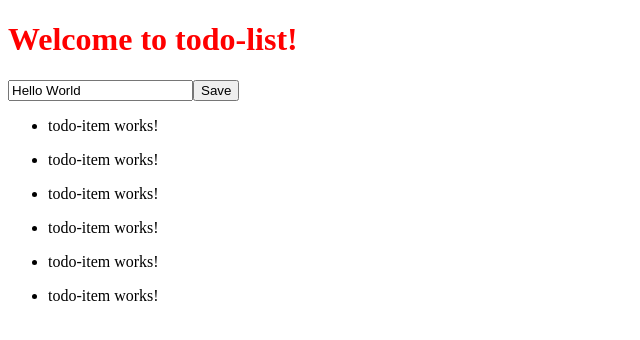
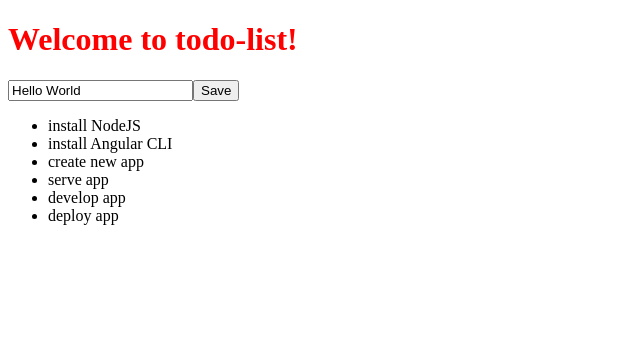
Before and after one commit to AnaBoca/ng-girls-todo-list-tutorial-practice, an Angular app in the folder todo-list/: page / in a window 1280 px wide. Shown: the top 340 px of the page, without its empty margins (0-640 px from the left). Built offline with nearby package versions, Linux system fonts and the light colour scheme.

Commit message:
interface

```diff
--- a/todo-list/src/app/app.component.ts
+++ b/todo-list/src/app/app.component.ts
@@ -1,4 +1,5 @@
 import { Component } from '@angular/core';
+import { TodoItem } from './interfaces/todo-item';
 
 @Component({
   selector: 'app-root',
@@ -20,7 +21,7 @@
 export class AppComponent {
   title = 'todo-list';
 
-  todoList = [
+  todoList: TodoItem[] = [
     {title: 'install NodeJS'},
     {title: 'install Angular CLI'},
     {title: 'create new app'},
--- /dev/null
+++ b/todo-list/src/app/interfaces/todo-item.ts
@@ -0,0 +1,4 @@
+export interface TodoItem {
+  title: string;
+  completed?: boolean;
+}
--- a/todo-list/src/app/todo-item/todo-item.component.html
+++ b/todo-list/src/app/todo-item/todo-item.component.html
@@ -1 +1 @@
-<p>todo-item works!</p>
+{{ item.title }}
--- a/todo-list/src/app/todo-item/todo-item.component.ts
+++ b/todo-list/src/app/todo-item/todo-item.component.ts
@@ -1,4 +1,5 @@
 import { Component, Input, OnInit } from '@angular/core';
+import { TodoItem } from '../interfaces/todo-item';
 
 @Component({
   selector: 'app-todo-item',
@@ -6,7 +7,7 @@
   styleUrls: ['./todo-item.component.scss']
 })
 export class TodoItemComponent implements OnInit {
-  @Input() item;
+  @Input() item: TodoItem;
 
   constructor() { }
 
```
